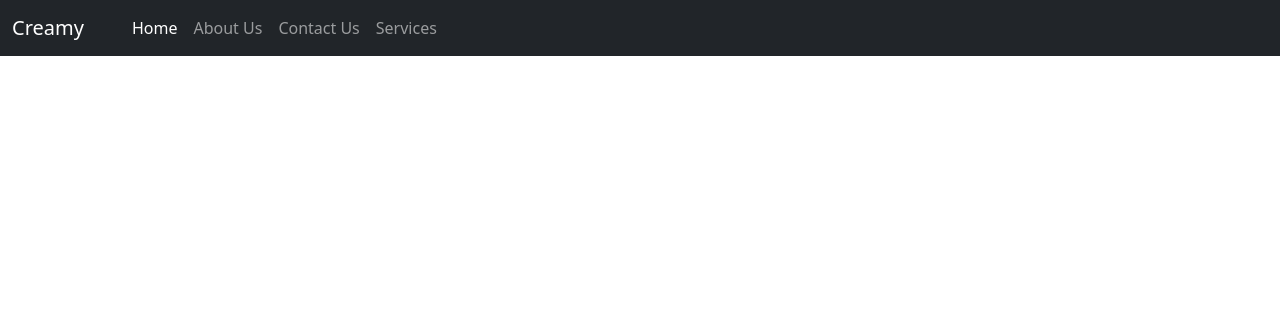
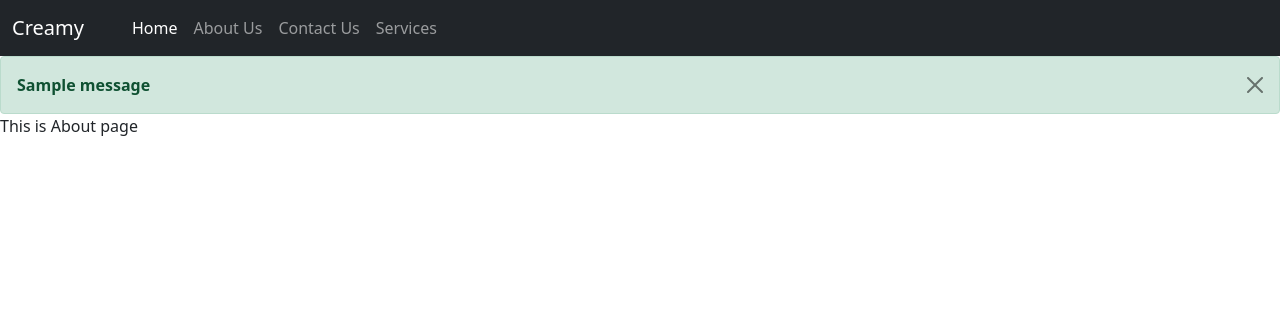
Before and after one commit to PrachetShah/Creamy, a Django app: page /about in a window 1280 px wide. Shown: the top 316 px of the page. Run offline with Django 3.2, Linux system fonts and the light colour scheme; one stand-in notice (Sample message) is shown.

Commit message:
showing messages once form is submitted

```diff
--- a/Hello/settings.py
+++ b/Hello/settings.py
@@ -12,6 +12,7 @@
 
 from pathlib import Path
 import os
+from django.contrib.messages import constants as messages
 
 # Build paths inside the project like this: BASE_DIR / 'subdir'.
 BASE_DIR = Path(__file__).resolve().parent.parent
--- a/home/views.py
+++ b/home/views.py
@@ -1,6 +1,8 @@
 from django.shortcuts import render, HttpResponse
 from home.models import Contact
 import datetime
+# TO send messages
+from django.contrib import messages
 
 # Create your views here.
 def index(request):
@@ -18,6 +20,7 @@
 
         contact = Contact(name=name, email=email, text=text, date=datetime.datetime.today())
         contact.save()
+        messages.success(request, 'Your message has been sent!!')
     return render(request, "contact.html")
 
 def services(request):
--- a/templates/base.html
+++ b/templates/base.html
@@ -12,7 +12,7 @@
   </head>
    <body>
 
-<nav class="navbar navbar-expand-lg navbar-dark bg-dark fixed-top">
+<nav class="navbar navbar-expand-lg navbar-dark bg-dark">
   <div class="container-fluid">
     <a class="navbar-brand pe-4" href="/">Creamy</a>
     <button class="navbar-toggler" type="button" data-bs-toggle="collapse" data-bs-target="#navbarSupportedContent" aria-controls="navbarSupportedContent" aria-expanded="false" aria-label="Toggle navigation">
@@ -37,6 +37,15 @@
     </div>
   </nav>
 
+{% if messages %}
+  {% for message in messages %}
+  <div class="alert alert-{{ message.tags }} alert-dismissible fade show my-0" role="alert">
+    <strong>{{message}}</strong>
+    <button type="button" class="btn-close" data-bs-dismiss="alert" aria-label="Close"></button>
+  </div>
+  {% endfor %}
+{% endif %}
+
  <div>{% block body %}{% endblock body %}</div>
 
     <!-- Option 1: Bootstrap Bundle with Popper -->
```
Also changed, not shown: db.sqlite3.
